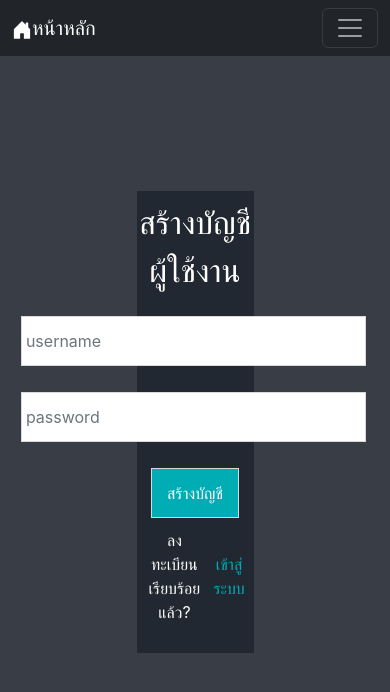
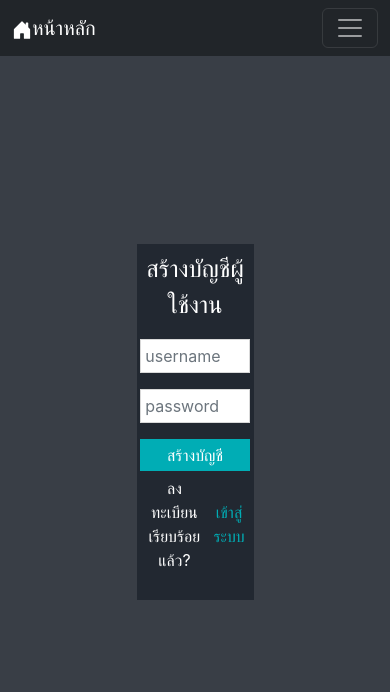
Before and after one commit to waratpala/online-fiction-database, a React (Create React App) app in the folder web/: page /Register in a window 390 px wide. Shown: the top 692 px of the page. Built offline with nearby package versions, Linux system fonts and the light colour scheme.

Commit message:
Update Regist.css
css register responsive

```diff
--- a/web/src/components/style/Regist.css
+++ b/web/src/components/style/Regist.css
@@ -1,3 +1,7 @@
+/* html{
+  font-size: calc(80% + 0.6vmin);
+} */
+
 body {
     height: 100vh;
     display: flex;
@@ -7,8 +11,7 @@ body {
   .title {
     color: white;
     text-align: center;
-    width: 30vw;
-    font-size: 2rem;
+    font-size: 1.5rem;
   }
   .Regist {
     text-align: center;
@@ -18,8 +21,7 @@ body {
     width: 30vw;
     padding: 2vw 1vw;
     background-color: #222831;
-    justify-content: center;
-    align-items: center;
+
   }
   /* input {
     width: 10px;
@@ -31,34 +33,32 @@ body {
   } */
 
   #formBasicEmail{
-    width: 345px;
-    height: 50px;
     border: 1px solid #D9D9D9;
     border-radius: 0%;
     padding: 1vw 1vw;
     outline: none;
-    margin: 5px;
+    margin-left: 0%;
   }
 
 #formBasicPassword{
-  width: 345px;
-  height: 50px;
   border: 1px solid #D9D9D9;
   border-radius: 0%;
   padding: 1vw 1vw;
   outline: none;
-  margin: 5px;
+  margin-left: 0%;
+
 }
 
 .btnsubmit{
-  width: 80%;
-  height: 50px;
-  border: 1px solid #D9D9D9;
+  border: 0px ;
   background-color: #00ADB5;
   border-radius: 0%;
   padding: 1vw 1vw;
   outline: none;
-  margin: 5px;
+}
+
+.btnsubmit:hover{
+  background-color: #015256;
 }
 
   .textcontral{
```
